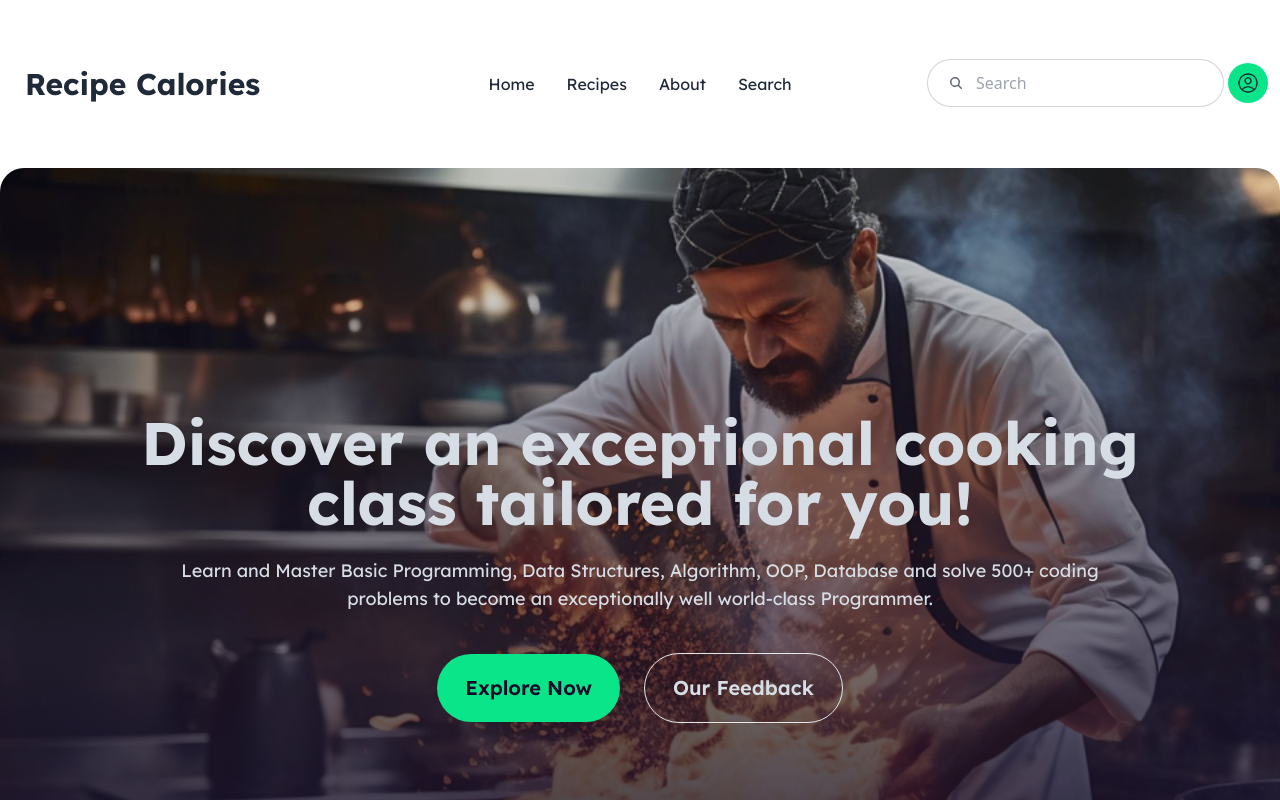
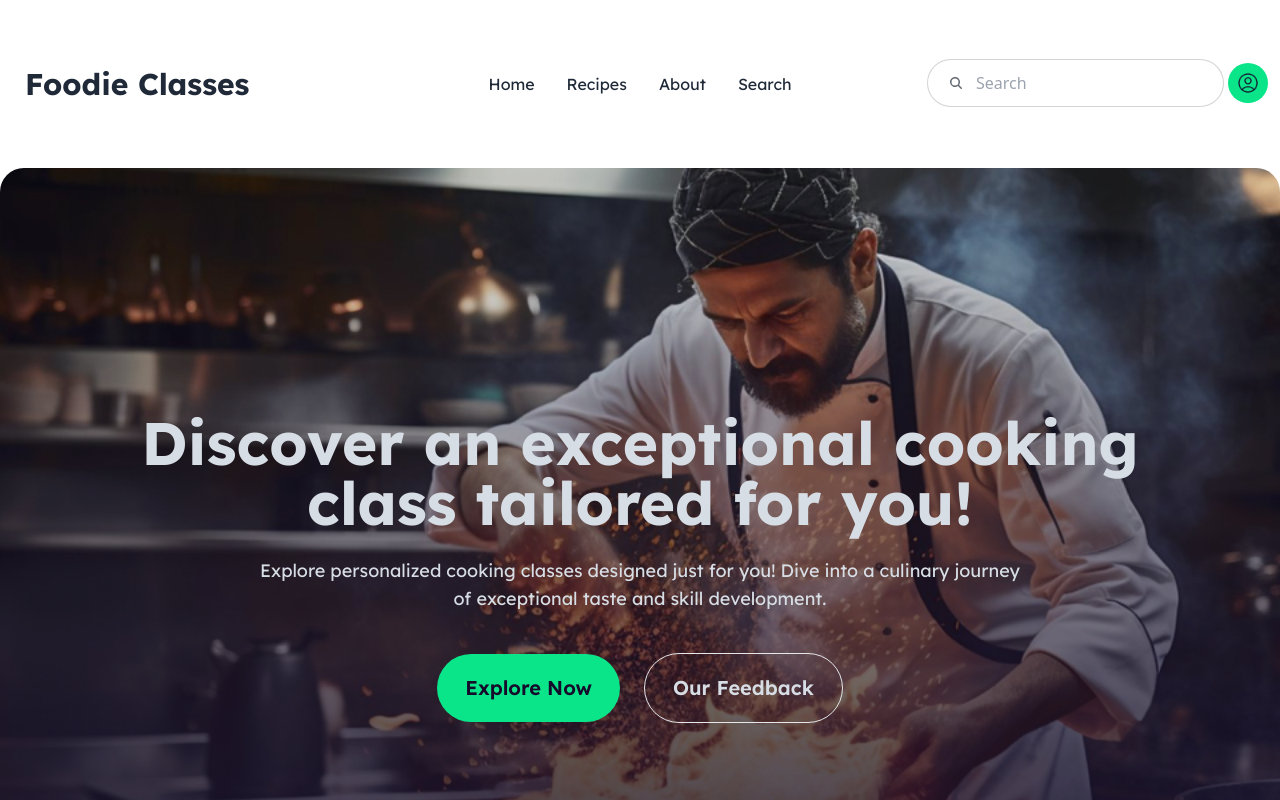
Before and after one commit to Team-Bro-buggers-C211010/Foodie-Classes, a React (Vite) app: page / in a window 1280 px wide. Shown: the top 800 px of the page. Built offline with nearby package versions, Linux system fonts and the light colour scheme.

Commit message:
build page added and update the lorem texted

```diff
--- a/index.html
+++ b/index.html
@@ -2,9 +2,8 @@
 <html lang="en" data-theme="light">
   <head>
     <meta charset="UTF-8" />
-    <link rel="icon" type="image/svg+xml" href="/vite.svg" />
     <meta name="viewport" content="width=device-width, initial-scale=1.0" />
-    <title>Vite + React</title>
+    <title>Foodie Classes</title>
   </head>
   <body>
     <div id="root"></div>
--- a/src/App.jsx
+++ b/src/App.jsx
@@ -42,7 +42,7 @@ function App() {
           Our Recipes
           </h1>
           <p className="font_lexend text-[#150B2B99] text-base md:text-lg font-normal text-center mb-6 md:mb-12">
-        Lorem ipsum dolor sit amet consectetur. Proin et feugiat senectus vulputate netus pharetra rhoncus. Eget <br />urna volutpat curabitur elementum mauris aenean neque.
+          Explore culinary excellence with our diverse recipes. From classics <br />to innovations, unleash your inner chef and savor every bite.
         </p>
         <Recipes wantCook={wantCook} handleWantToCook={handleWantToCook} handleCurrentCook={handleCurrentCook} newArray={newArray}></Recipes>
         </section>
--- a/src/components/banner.jsx
+++ b/src/components/banner.jsx
@@ -7,7 +7,7 @@ const Banner = () => {
             <div className="hero-content text-center text-neutral-content">
                 <div className="w-full">
                     <h1 className="text-2xl md:text-6xl font-semibold md:font-bold mb-4 md:mb-6">Discover an exceptional cooking <br/>class tailored for you!</h1>
-                    <p className="text-sm md:text-lg mb-6 md:mb-10">Learn and Master Basic Programming, Data Structures, Algorithm, OOP, Database and solve 500+ coding <br />problems to become an exceptionally well world-class Programmer.</p>
+                    <p className="text-sm md:text-lg mb-6 md:mb-10">Explore personalized cooking classes designed just for you! Dive into a culinary journey <br /> of exceptional taste and skill development.</p>
                     <div className='space-x-0.5 md:space-x-6'>
                     <button className="bg-[#0BE58A] border-0 rounded-full px-3 md:px-7 py-3 md:py-5 text-[#150B2B] text-base md:text-xl font-semibold">Explore Now</button>
                     <button className="rounded-full border px-3 md:px-7 py-3 md:py-5 text-base md:text-xl font-semibold">Our Feedback</button>
--- a/src/components/header/header.jsx
+++ b/src/components/header/header.jsx
@@ -16,7 +16,7 @@ const Header = () => {
                             <li className='font_lexend'><a>Search</a></li>
                             </ul>
                         </div>
-                        <a className="btn btn-ghost text-xl md:text-3xl font_lexend font-bold">Recipe Calories</a>
+                        <a className="btn btn-ghost text-xl md:text-3xl font_lexend font-bold">Foodie Classes</a>
                     </div>
                     <div className="navbar-center hidden lg:flex">
                         <ul className="menu menu-horizontal px-1 text-base">
```
